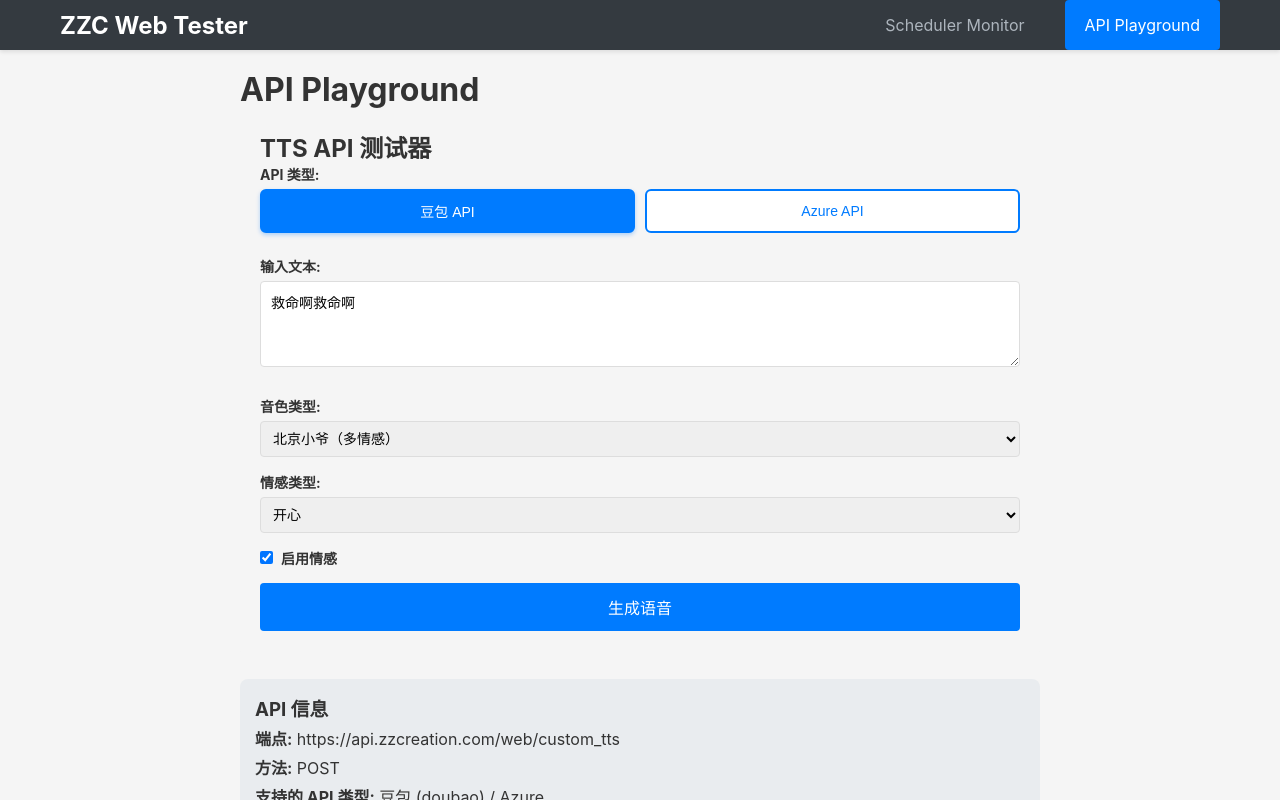
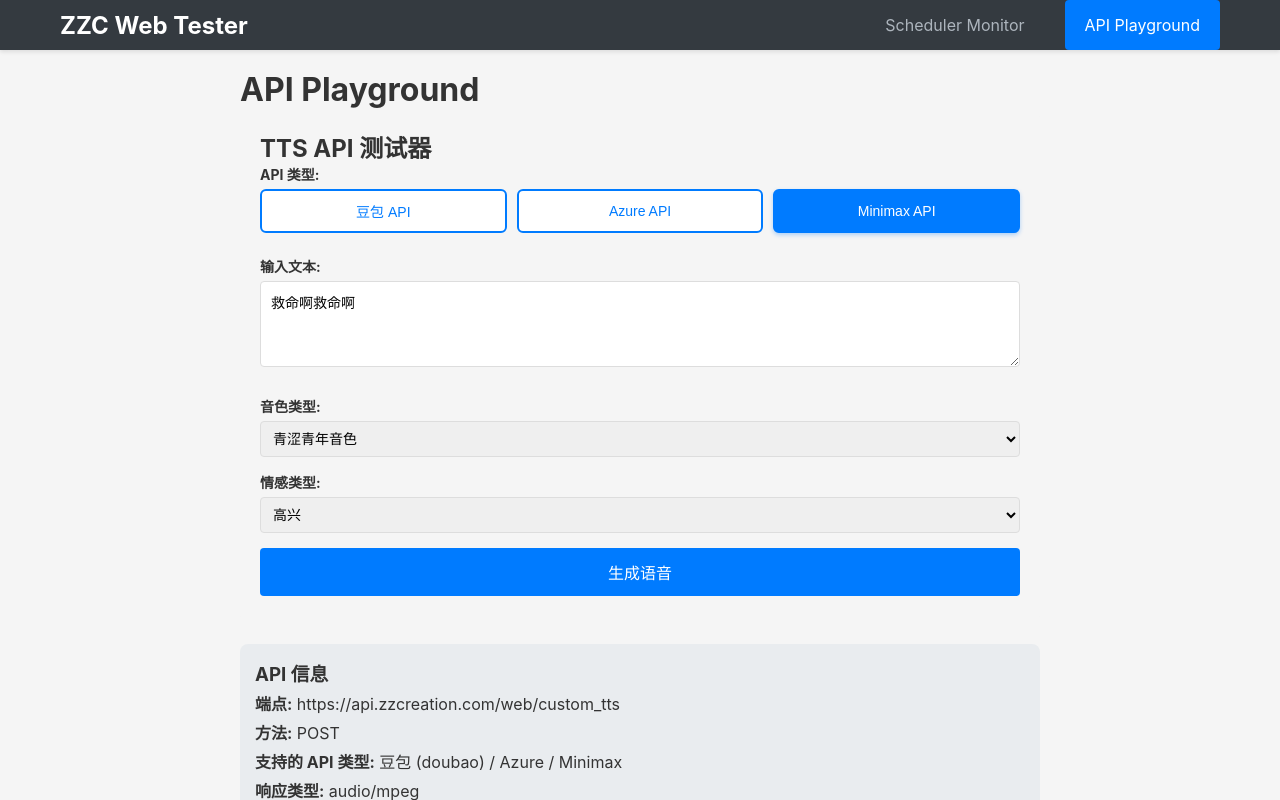
Before and after one commit to hezzze/zzc_task_monitor, a React (Create React App) app: page /playground in a window 1280 px wide. Built offline with nearby package versions, Linux system fonts and the light colour scheme.

Commit message:
minimax tts support

```diff
--- a/src/constants/voiceTypes.ts
+++ b/src/constants/voiceTypes.ts
@@ -193,5 +193,69 @@ export const VOICE_TYPES_DATA: Record<ApiType, VoiceTypes> = {
       { value: 'zh-CN-shaanxi-XiaoniNeural', label: '陕西晓妮 (女)' },
       { value: 'zh-CN-sichuan-YunxiNeural', label: '四川云希 (男)' }
     ]
+  },
+  minimax: {
+    '青年音色': [
+      { value: 'male-qn-qingse', label: '青涩青年音色' },
+      { value: 'male-qn-jingying', label: '精英青年音色' },
+      { value: 'male-qn-badao', label: '霸道青年音色' },
+      { value: 'male-qn-daxuesheng', label: '青年大学生音色' }
+    ],
+    '女性音色': [
+      { value: 'female-shaonv', label: '少女音色' },
+      { value: 'female-yujie', label: '御姐音色' },
+      { value: 'female-chengshu', label: '成熟女性音色' },
+      { value: 'female-tianmei', label: '甜美女性音色' }
+    ],
+    '主持人音色': [
+      { value: 'presenter_male', label: '男性主持人' },
+      { value: 'presenter_female', label: '女性主持人' }
+    ],
+    '有声书音色': [
+      { value: 'audiobook_male_1', label: '男性有声书1' },
+      { value: 'audiobook_male_2', label: '男性有声书2' },
+      { value: 'audiobook_female_1', label: '女性有声书1' },
+      { value: 'audiobook_female_2', label: '女性有声书2' }
+    ],
+    '精品音色': [
+      { value: 'male-qn-qingse-jingpin', label: '青涩青年音色-beta' },
+      { value: 'male-qn-jingying-jingpin', label: '精英青年音色-beta' },
+      { value: 'male-qn-badao-jingpin', label: '霸道青年音色-beta' },
+      { value: 'male-qn-daxuesheng-jingpin', label: '青年大学生音色-beta' },
+      { value: 'female-shaonv-jingpin', label: '少女音色-beta' },
+      { value: 'female-yujie-jingpin', label: '御姐音色-beta' },
+      { value: 'female-chengshu-jingpin', label: '成熟女性音色-beta' },
+      { value: 'female-tianmei-jingpin', label: '甜美女性音色-beta' }
+    ],
+    '儿童音色': [
+      { value: 'clever_boy', label: '聪明男童' },
+      { value: 'cute_boy', label: '可爱男童' },
+      { value: 'lovely_girl', label: '萌萌女童' },
+      { value: 'cartoon_pig', label: '卡通猪小琪' }
+    ],
+    '角色扮演': [
+      { value: 'bingjiao_didi', label: '病娇弟弟' },
+      { value: 'junlang_nanyou', label: '俊朗男友' },
+      { value: 'chunzhen_xuedi', label: '纯真学弟' },
+      { value: 'lengdan_xiongzhang', label: '冷淡学长' },
+      { value: 'badao_shaoye', label: '霸道少爷' },
+      { value: 'tianxin_xiaoling', label: '甜心小玲' },
+      { value: 'qiaopi_mengmei', label: '俏皮萌妹' },
+      { value: 'wumei_yujie', label: '妩媚御姐' },
+      { value: 'diadia_xuemei', label: '嗲嗲学妹' },
+      { value: 'danya_xuejie', label: '淡雅学姐' }
+    ],
+    '节日音色': [
+      { value: 'Santa_Claus', label: 'Santa Claus' },
+      { value: 'Grinch', label: 'Grinch' },
+      { value: 'Rudolph', label: 'Rudolph' },
+      { value: 'Arnold', label: 'Arnold' },
+      { value: 'Charming_Santa', label: 'Charming Santa' },
+      { value: 'Charming_Lady', label: 'Charming Lady' },
+      { value: 'Sweet_Girl', label: 'Sweet Girl' },
+      { value: 'Cute_Elf', label: 'Cute Elf' },
+      { value: 'Attractive_Girl', label: 'Attractive Girl' },
+      { value: 'Serene_Woman', label: 'Serene Woman' }
+    ]
   }
 };
--- a/src/pages/Playground.tsx
+++ b/src/pages/Playground.tsx
@@ -3,6 +3,7 @@ import { useToast } from '../hooks/useToast';
 import ToastNotifications from '../components/ToastNotifications';
 import { ApiType } from '../types/tts';
 import { VOICE_TYPES_DATA } from '../constants/voiceTypes';
+import { EMOTION_OPTIONS, MINIMAX_EMOTION_OPTIONS } from '../types/tts';
 
 const Playground: React.FC = () => {
   const [text, setText] = useState<string>('救命啊救命啊');
@@ -10,8 +11,8 @@ const Playground: React.FC = () => {
   const [audioUrl, setAudioUrl] = useState<string | null>(null);
   const [emotion, setEmotion] = useState<string>('happy');
   const [enableEmotion, setEnableEmotion] = useState<boolean>(true);
-  const [apiType, setApiType] = useState<ApiType>('doubao');
-  const [voiceType, setVoiceType] = useState<string>('zh_female_gaolengyujie_emo_v2_mars_bigtts');
+  const [apiType, setApiType] = useState<ApiType>('minimax');
+  const [voiceType, setVoiceType] = useState<string>('male-qn-qingse');
   const audioRef = useRef<HTMLAudioElement>(null);
   const { toasts, showToast } = useToast();
 
@@ -56,6 +57,15 @@ const Playground: React.FC = () => {
         requestBody.doubao_audio_extra_config = {
           emotion: emotion,
           enable_emotion: enableEmotion
+        };
+      }
+
+      // Only add minimax_extra_config for minimax API
+      if (apiType === 'minimax') {
+        requestBody.minimax_extra_config = {
+          voice_setting: {
+            emotion: emotion
+          }
         };
       }
 
@@ -143,6 +153,13 @@ const Playground: React.FC = () => {
               >
                 Azure API
               </button>
+              <button
+                type="button"
+                className={`api-type-button ${apiType === 'minimax' ? 'active' : ''}`}
+                onClick={() => setApiType('minimax')}
+              >
+                Minimax API
+              </button>
             </div>
           </div>
 
@@ -178,7 +195,7 @@ const Playground: React.FC = () => {
             </select>
           </div>
 
-          {apiType === 'doubao' && (
+          {(apiType === 'doubao' || apiType === 'minimax') && (
             <>
               <div className="form-group">
                 <label htmlFor="emotion-select">情感类型:</label>
@@ -188,18 +205,15 @@ const Playground: React.FC = () => {
                   onChange={(e) => setEmotion(e.target.value)}
                   className="emotion-select"
                 >
-                  <option value="happy">开心</option>
-                  <option value="sad">悲伤</option>
-                  <option value="angry">愤怒</option>
-                  <option value="surprised">惊讶</option>
-                  <option value="fear">恐惧</option>
-                  <option value="hate">憎恶</option>
-                  <option value="excited">兴奋</option>
-                  <option value="coldness">冷漠</option>
-                  <option value="neutral">中立</option>
+                  {(apiType === 'minimax' ? MINIMAX_EMOTION_OPTIONS : EMOTION_OPTIONS).map((option) => (
+                    <option key={option.value} value={option.value}>
+                      {option.label}
+                    </option>
+                  ))}
                 </select>
               </div>
 
+              {apiType === 'doubao' && (
                 <div className="form-group">
                   <label className="checkbox-label">
                     <input
@@ -210,6 +224,7 @@ const Playground: React.FC = () => {
                     启用情感
                   </label>
                 </div>
+              )}
             </>
           )}
 
@@ -247,9 +262,9 @@ const Playground: React.FC = () => {
           <div className="api-details">
             <p><strong>端点:</strong> https://api.zzcreation.com/web/custom_tts</p>
             <p><strong>方法:</strong> POST</p>
-            <p><strong>支持的 API 类型:</strong> 豆包 (doubao) / Azure</p>
+            <p><strong>支持的 API 类型:</strong> 豆包 (doubao) / Azure / Minimax</p>
             <p><strong>响应类型:</strong> audio/mpeg</p>
-            <p><strong>特殊功能:</strong> 豆包 API 支持情感控制，Azure API 提供多种方言版本</p>
+            <p><strong>特殊功能:</strong> 豆包 API 支持情感控制，Azure API 提供多种方言版本，Minimax API 支持丰富的音色和情感控制</p>
           </div>
         </div>
       </div>
--- a/src/types/tts.ts
+++ b/src/types/tts.ts
@@ -1,6 +1,6 @@
 // TTS API related types and interfaces
 
-export type ApiType = 'doubao' | 'azure';
+export type ApiType = 'doubao' | 'azure' | 'minimax';
 
 export interface VoiceOption {
   value: string;
@@ -18,6 +18,11 @@ export interface TTSRequestBody {
   doubao_audio_extra_config?: {
     emotion: string;
     enable_emotion: boolean;
+  };
+  minimax_extra_config?: {
+    voice_setting: {
+      emotion: string;
+    };
   };
 }
 
@@ -38,6 +43,17 @@ export const EMOTION_OPTIONS: EmotionOption[] = [
   { value: 'neutral', label: '中立' },
 ];
 
+// Minimax specific emotion options
+export const MINIMAX_EMOTION_OPTIONS: EmotionOption[] = [
+  { value: 'happy', label: '高兴' },
+  { value: 'sad', label: '悲伤' },
+  { value: 'angry', label: '愤怒' },
+  { value: 'fearful', label: '害怕' },
+  { value: 'disgusted', label: '厌恶' },
+  { value: 'surprised', label: '惊讶' },
+  { value: 'calm', label: '中性' },
+];
+
 export const API_CONFIG = {
   endpoint: 'https://api.zzcreation.com/web/custom_tts',
   apiKey: 'zzc-test',
```
Lines whose indentation alone changed are shown as unchanged.
